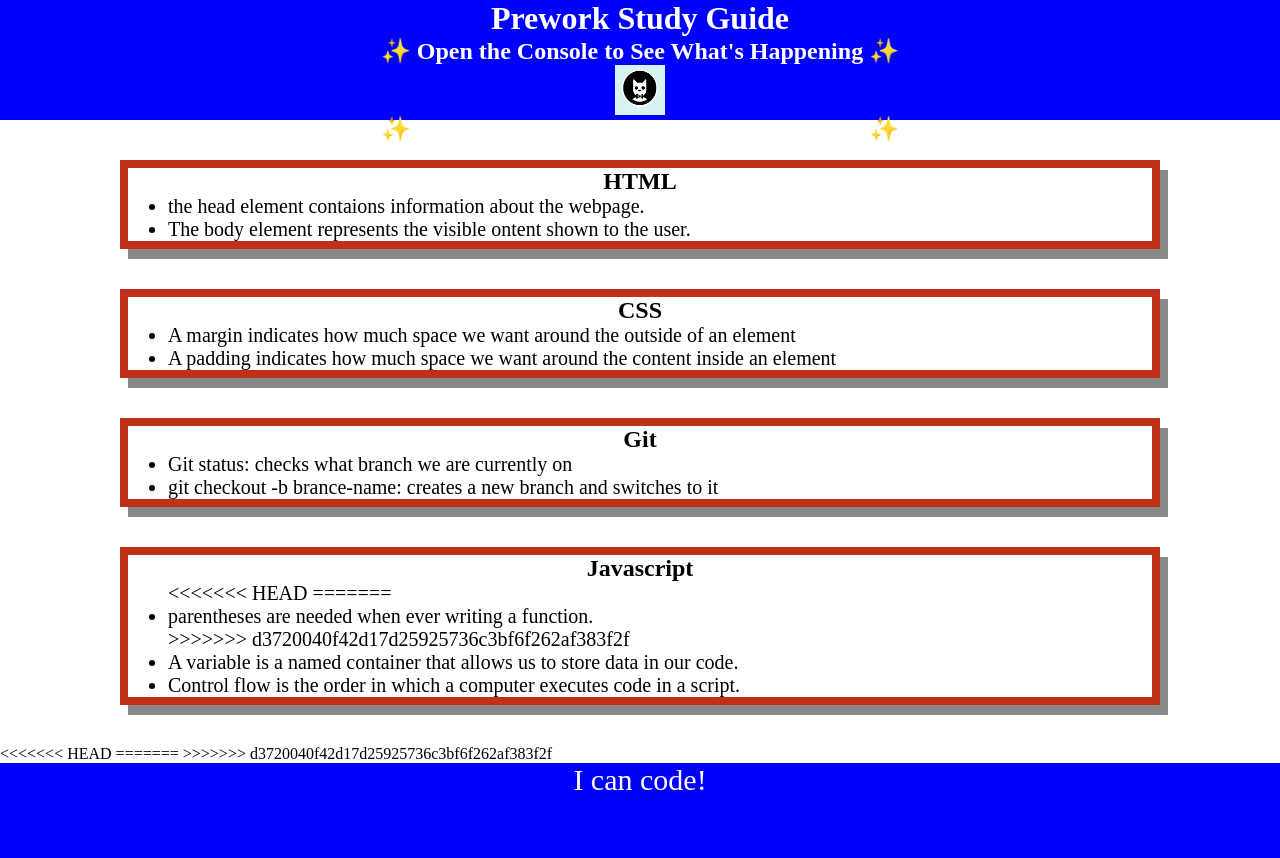
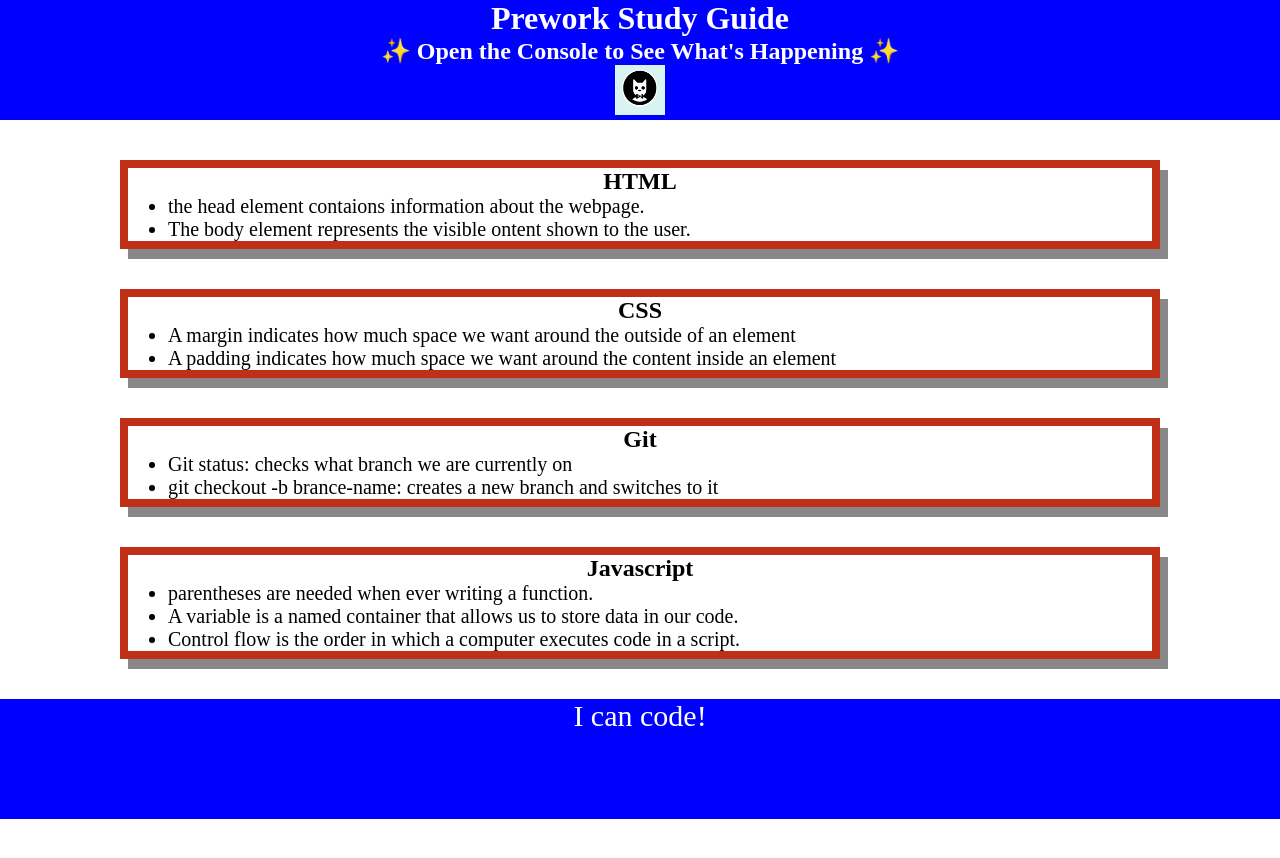
Before and after one commit to k-trejom/prework-study-guide, a plain HTML site: page index.html in a window 1280 px wide. After the commit the page ends 819 px from the top, so only its background shows below. Drawn offline with Linux system fonts and the light colour scheme.

Commit message:
Update index.html

```diff
--- a/index.html
+++ b/index.html
@@ -12,7 +12,6 @@
       <h1>Prework Study Guide</h1>
       <h2>✨ Open the Console to See What's Happening ✨</h2>
       <img src="./assets/bowtie-cat.png" alt="Profile image of cat wearing a bow tie." />
-      <h2>✨ Open the Console to See What's Happening ✨</h2>
     </header>
     <main>
       <section class="card" id="html-section">
@@ -39,18 +38,12 @@
       <section class="card" id="javascript-section">
         <h2>Javascript</h2>
         <ul>
-<<<<<<< HEAD
-=======
           <li>parentheses are needed when ever writing a function.</li>
->>>>>>> d3720040f42d17d25925736c3bf6f262af383f2f
           <li>A variable is a named container that allows us to store data in our code.</li>
           <li>Control flow is the order in which a computer executes code in a script.</li>
         </ul>
       </section>
-<<<<<<< HEAD
       <!-- Student code goes here -->
-=======
->>>>>>> d3720040f42d17d25925736c3bf6f262af383f2f
     </main>
 
     <footer>
```
